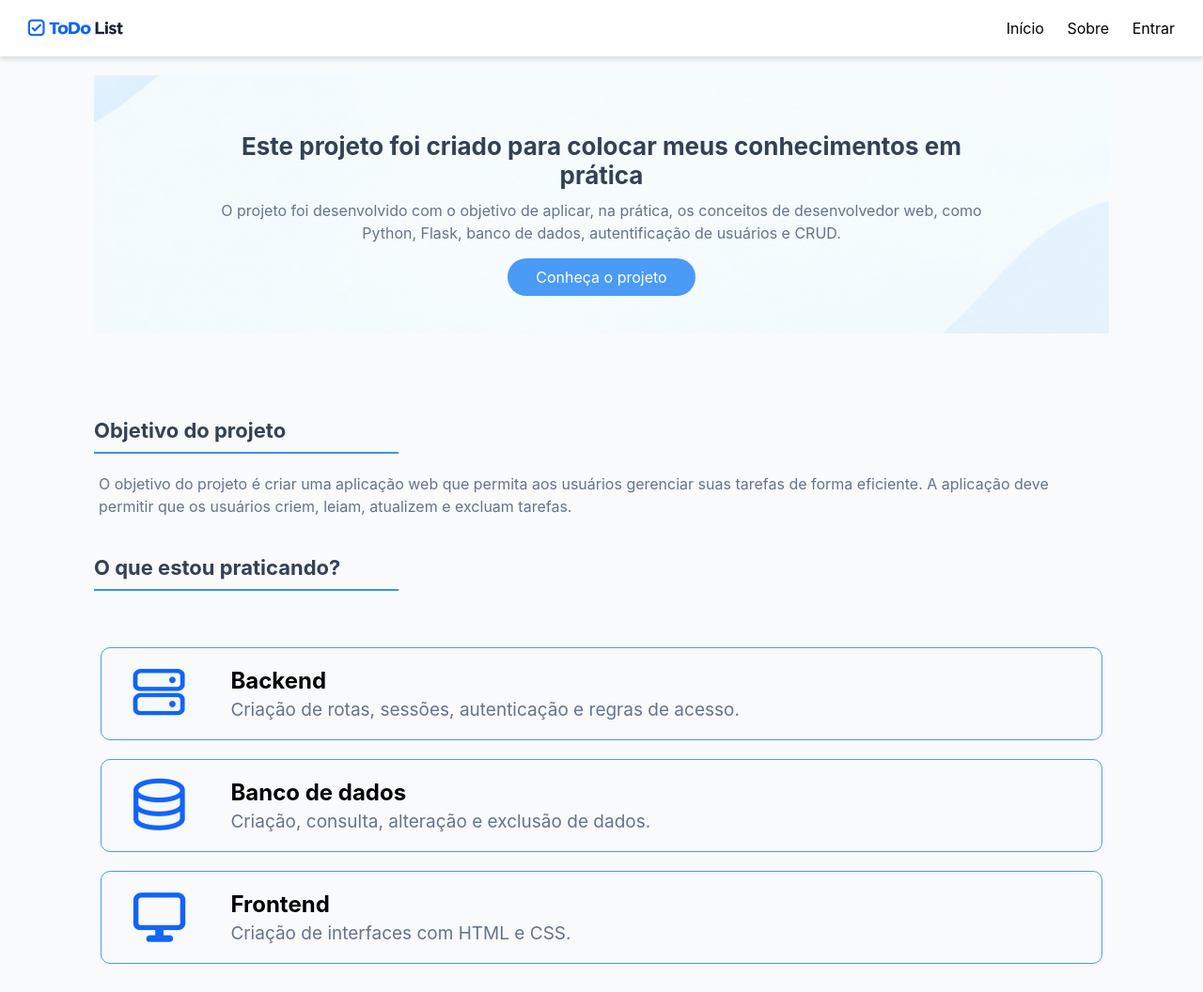
After one commit to Henrique-OG/site_to_do_list, a Flask app: page /sobre in a window 1280 px wide. The commit adds this page. Shown: the whole page at 94% size. Run offline with Flask 3, Linux system fonts and the light colour scheme.

Commit message:
I made the about page
I made the about page

```diff
--- a/codigo/app.py
+++ b/codigo/app.py
@@ -11,8 +11,10 @@ db.init_app(app)
 from models import *
 from routes.usuarios import usuarios_bp
 from routes.tarefas import tarefas_bp
+from routes.apresentacao import apresentacao_bp
 app.register_blueprint(usuarios_bp)
 app.register_blueprint(tarefas_bp)
+app.register_blueprint(apresentacao_bp)
 
 with app.app_context():
     db.create_all()
--- /dev/null
+++ b/codigo/routes/apresentacao.py
@@ -0,0 +1,15 @@
+from flask import render_template, request, redirect, session, url_for, Blueprint
+
+apresentacao_bp = Blueprint('apresentacao', __name__)
+
+@apresentacao_bp.route('/')
+def apresentacao():
+    if "usuario_id" in session:
+        return redirect(url_for('tarefas.tarefas'))
+    return render_template('inicio.html')
+
+@apresentacao_bp.route('/sobre')
+def sobre():
+    if "usuario_id" in session:
+        return redirect(url_for('tarefas.tarefas'))
+    return render_template('sobre.html')
--- a/codigo/static/css/style.css
+++ b/codigo/static/css/style.css
@@ -284,6 +284,7 @@ button:hover {
     width: 100%;
     display: flex;
     flex-direction: column;
+    max-width: 1200px;
 }
 
 .conteudo {
@@ -326,7 +327,7 @@ button:hover {
 
 .card {
     display: flex;
-    width: 85%;
+    width: 87%;
     border-radius: 10px;
     margin: 10px auto;
     border: 1px solid var(--azul_botao);
@@ -348,3 +349,44 @@ button:hover {
 .card:hover {
     border: 2px solid var(--azul_principal);
 }
+
+.texto_sobre{
+    width: 80%;
+    margin: auto;
+}
+
+.texto_sobre h1 {
+    font-size: 26px;
+    color: var(--texto_principal);
+}
+
+.texto_sobre p {
+    font-size: 16px;
+    color: var(--texto_secundario);
+    line-height: 1.5;
+}
+
+.objetivo {
+    margin: 50px auto 0 auto;
+    width: 90%;
+}
+
+.linha {
+    width: 30%;
+    height: 2px;
+    background-color: var(--azul_principal);
+    margin: 10px 0;
+}
+
+.texto_objetivo h2{
+    margin: 40px 0 10px 0;
+    font-size: 22px;
+    color: var(--texto_principal);
+}
+
+.texto_objetivo p {
+    font-size: 16px;
+    color: var(--texto_secundario);
+    line-height: 1.5;
+    margin-top: 20px;
+}
--- a/codigo/templates/cadastro.html
+++ b/codigo/templates/cadastro.html
@@ -10,9 +10,9 @@
     <header>
         <img src="../static/imagens/logo_site.png" alt="Logo da To-do List">
         <nav>
-            <a href="#">Início</a>
-            <a href="#">Sobre</a>
-            <a href="#">Entrar</a>
+            <a href="{{ url_for('apresentacao.apresentacao') }}">Início</a>
+            <a href="{{ url_for('apresentacao.sobre') }}">Sobre</a>
+            <a href="{{ url_for('usuarios.login') }}">Entrar</a>
         </nav>
     </header>
 
--- a/codigo/templates/inicio.html
+++ b/codigo/templates/inicio.html
@@ -10,9 +10,9 @@
     <header>
         <img src="../static/imagens/logo_site.png" alt="Logo da To-do List">
         <nav>
-            <a href="#">Início</a>
-            <a href="#">Sobre</a>
-            <a href="#">Entrar</a>
+            <a href="{{ url_for('apresentacao.apresentacao') }}">Início</a>
+            <a href="{{ url_for('apresentacao.sobre') }}">Sobre</a>
+            <a href="{{ url_for('usuarios.login') }}">Entrar</a>
         </nav>
     </header>
 
--- a/codigo/templates/login.html
+++ b/codigo/templates/login.html
@@ -10,9 +10,9 @@
     <header>
         <img src="../static/imagens/logo_site.png" alt="Logo da To-do List">
         <nav>
-            <a href="#">Início</a>
-            <a href="#">Sobre</a>
-            <a href="#">Entrar</a>
+            <a href="{{ url_for('apresentacao.apresentacao') }}">Início</a>
+            <a href="{{ url_for('apresentacao.sobre') }}">Sobre</a>
+            <a href="{{ url_for('usuarios.login') }}">Entrar</a>
         </nav>
     </header>
 
--- /dev/null
+++ b/codigo/templates/sobre.html
@@ -0,0 +1,75 @@
+<!DOCTYPE html>
+<html lang="pt-br">
+<head>
+    <meta charset="UTF-8">
+    <meta name="viewport" content="width=device-width, initial-scale=1.0">
+    <title>To-do List</title>
+    <link rel="stylesheet" href="../static/css/style.css">
+</head>
+<body>
+    <header>
+        <img src="../static/imagens/logo_site.png" alt="Logo da To-do List">
+        <nav>
+            <a href="{{ url_for('apresentacao.apresentacao') }}">Início</a>
+            <a href="{{ url_for('apresentacao.sobre') }}">Sobre</a>
+            <a href="{{ url_for('usuarios.login') }}">Entrar</a>
+        </nav>
+    </header>
+
+    <section class="conteudo_principal">
+        <div class="conteiner">
+            <div class="conteudo">
+                <div class="texto_sobre">
+                    <h1>Este projeto foi criado para colocar meus conhecimentos em prática</h1>
+                    <p>O projeto foi desenvolvido com o objetivo de aplicar, na prática, os conceitos de desenvolvedor web, como Python, Flask, banco de dados, autentificação de usuários e CRUD.</p>
+                </div>
+                <div class="botao_espaco">
+                    <a class="botao_conteudo" href="{{ url_for('usuarios.cadastro') }}">Conheça o projeto</a>
+                </div>
+            </div>
+
+            <div class="objetivo">
+                <div class="texto_objetivo">
+                    <h2>Objetivo do projeto</h2>
+                    <div class="linha"></div>
+                    <p>O objetivo do projeto é criar uma aplicação web que permita aos usuários gerenciar suas tarefas de forma eficiente. A aplicação deve permitir que os usuários criem, leiam, atualizem e excluam tarefas.</p>
+                    <h2>O que estou praticando?</h2>
+                    <div class="linha"></div>
+                </div>
+            </div>
+        </div>
+    </section>
+
+    <section class="cards">
+        <div class="conteiner">
+            <div class="card">
+                <div class="imagem_card">
+                    <img src="../static/imagens/backend_img.png" alt="Ícone de backend">
+                </div>
+                <div class="texto_card">
+                    <h2>Backend</h2>
+                    <p>Criação de rotas, sessões, autenticação e regras de acesso.</p>
+                </div>
+            </div>
+
+            <div class="card">
+                <div class="imagem_card">
+                    <img src="../static/imagens/banco_de_dados_ing.png" alt="Ícone de banco de dados">
+                </div>
+                <div class="texto_card">
+                    <h2>Banco de dados</h2>
+                    <p>Criação, consulta, alteração e exclusão de dados.</p>
+                </div>
+            </div>
+
+            <div class="card">
+                <div class="imagem_card">
+                    <img src="../static/imagens/frontend_img.png" alt="Ícone de frontend">
+                </div>
+                <div class="texto_card">
+                    <h2>Frontend</h2>
+                    <p>Criação de interfaces com HTML e CSS.</p>
+                </div>
+            </div>
+        </div>
+</body>
```
Also changed, not shown: codigo/static/imagens/backend_img.png (added), codigo/static/imagens/banco_de_dados_ing.png (added), codigo/static/imagens/frontend_img.png (added).
